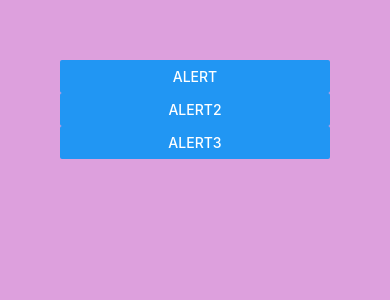
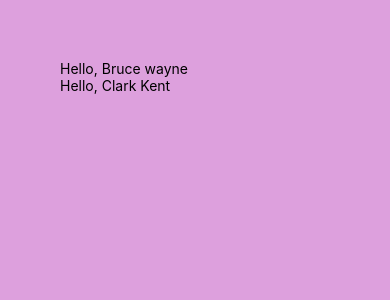
Before and after one commit to RRohitGitHub/CoreComponents, a React Native app: screen / in a window 390 px wide. Shown: the top 300 px of the page. Built offline with nearby package versions, Linux system fonts and the light colour scheme.

Commit message:
Creating custom component in react Native

```diff
--- a/App.js
+++ b/App.js
@@ -1,5 +1,6 @@
 import { useState } from "react";
 import { Alert,ActivityIndicator,StatusBar,Modal,View,Text, Image, ImageBackground, ScrollView, Button, Pressable } from "react-native";
+import Greet from "./components/Greet";
 
 const logoImg = require("./assets/adaptive-icon.png")
 
@@ -40,7 +41,7 @@
       barStyle="light-content"
     /> */}
     {/* <ActivityIndicator size="large" color="midnightblue" animating={true} /> */}
-    <Button title="Alert" onPress={() => Alert.alert("Invalid data")} />
+    {/* <Button title="Alert" onPress={() => Alert.alert("Invalid data")} />
     <Button title="Alert2" onPress={() => Alert.alert("Invalid data", "DOB Incorrect")} />
     <Button title="Alert3" onPress={() => Alert.alert("Invalid data", "Date of birth incorrect", [
       {
@@ -51,7 +52,11 @@
         text: 'OK',
         onPress: () => console.log("OK pressed")
       }
-    ])} />
+    ])} /> */}
+
+    {/* Custom compoenents */}
+    <Greet name="Bruce wayne" />
+    <Greet name="Clark Kent" />
   </View>
   )
 }
--- /dev/null
+++ b/components/Greet.js
@@ -0,0 +1,9 @@
+import { View,Text } from "react-native";
+
+export default function Greet({name}) {
+    return (
+        <View>
+            <Text>Hello, {name}</Text>
+        </View>
+    )
+}
```
